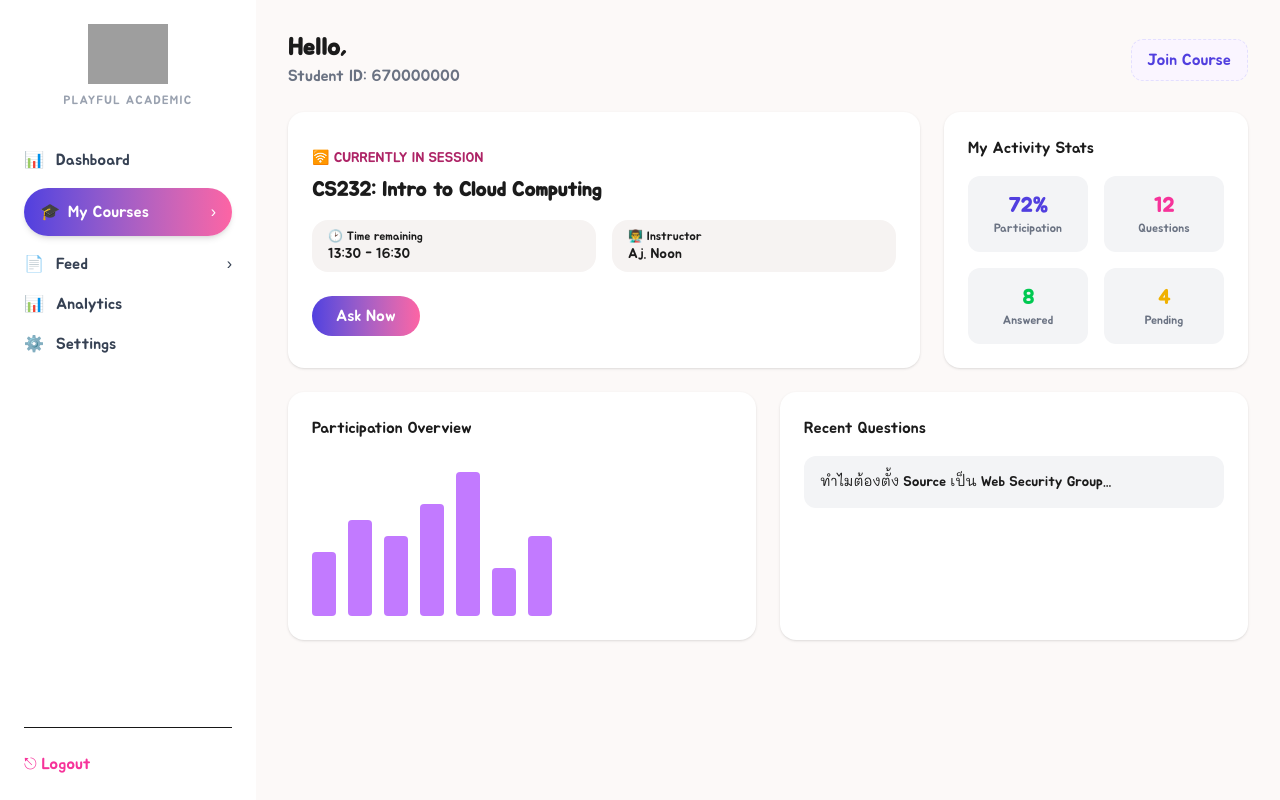
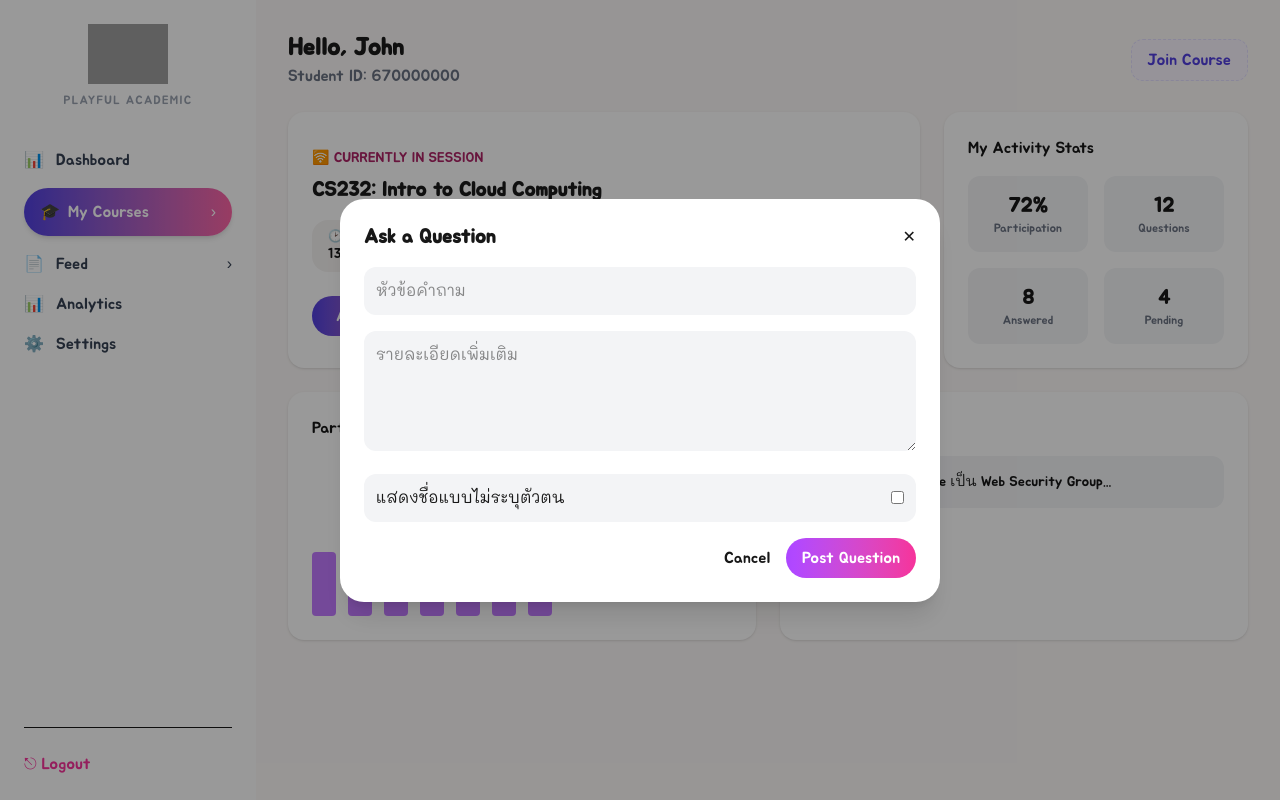
Before and after one commit to Gummy-168/CS232-Project-AWS-07, a Next.js app in the folder frontend/: page /dashboard in a window 1280 px wide. Both pictures are taken after a click on the button "Ask Now". Built offline with nearby package versions, Linux system fonts and the light colour scheme; grey boxes are pictures that could not be loaded.

Commit message:
add ask modal component

```diff
--- /dev/null
+++ b/frontend/app/components/askmodal.tsx
@@ -0,0 +1,73 @@
+"use client";
+
+import { useState } from "react";
+
+export default function AskModal({ isOpen, onClose }) {
+  const [title, setTitle] = useState("");
+  const [detail, setDetail] = useState("");
+  const [anonymous, setAnonymous] = useState(false);
+
+  if (!isOpen) return null;
+
+  const handleSubmit = async () => {
+    const payload = {
+      title,
+      detail,
+      anonymous,
+    };
+
+    console.log("SEND:", payload);
+
+    // 🔹 mock API
+    await new Promise((res) => setTimeout(res, 500));
+
+    alert("Posted!");
+    onClose();
+  };
+
+  return (
+    <div className="fixed inset-0 bg-black/40 flex items-center justify-center z-50">
+      <div className="bg-white w-[600px] rounded-3xl p-6 space-y-4 shadow-xl">
+
+        <div className="flex justify-between items-center">
+          <h2 className="text-xl font-semibold">Ask a Question</h2>
+          <button onClick={onClose}>✕</button>
+        </div>
+
+        <input
+          placeholder="หัวข้อคำถาม"
+          className="w-full p-3 rounded-xl bg-gray-100"
+          value={title}
+          onChange={(e) => setTitle(e.target.value)}
+        />
+
+        <textarea
+          placeholder="รายละเอียดเพิ่มเติม"
+          className="w-full p-3 rounded-xl bg-gray-100"
+          rows={4}
+          value={detail}
+          onChange={(e) => setDetail(e.target.value)}
+        />
+
+        <div className="flex items-center justify-between bg-gray-100 p-3 rounded-xl">
+          <span>แสดงชื่อแบบไม่ระบุตัวตน</span>
+          <input
+            type="checkbox"
+            checked={anonymous}
+            onChange={() => setAnonymous(!anonymous)}
+          />
+        </div>
+
+        <div className="flex justify-end gap-4">
+          <button onClick={onClose}>Cancel</button>
+          <button
+            onClick={handleSubmit}
+            className="bg-gradient-to-r from-purple-500 to-pink-500 text-white px-4 py-2 rounded-full"
+          >
+            Post Question
+          </button>
+        </div>
+      </div>
+    </div>
+  );
+}
--- a/frontend/app/dashboard/page.tsx
+++ b/frontend/app/dashboard/page.tsx
@@ -1,17 +1,58 @@
+"use client";
+import { useEffect, useState } from "react";
+import AskModal from "../components/askmodal";
+
+// mock data
+const fetchDashboardData = async () => {
+  return new Promise((resolve) => {
+    setTimeout(() => {
+      resolve({
+        student: {
+          name: "John",
+          id: "670000000",
+        },
+        session: {
+          title: "CS232: Intro to Cloud Computing",
+          time: "13:30 - 16:30",
+          instructor: "Aj. Noon",
+        },
+        stats: {
+          participation: 72,
+          questions: 12,
+          answered: 8,
+          pending: 4,
+        },
+        chart: [40, 60, 50, 70, 90, 30, 50],
+        recentQuestion:
+          "ทำไมต้องตั้ง Source เป็น Web Security Group...",
+      });
+    }, 800); // simulate delay
+  });
+};
+
 export default function Dashboard() {
+  const [data, setData] = useState(null);
+  const [open, setOpen] = useState(false);
+
+  useEffect(() => {
+    fetchDashboardData().then((res) => setData(res));
+  }, []);
+
+  if (!data) return <div className="p-8">Loading...</div>;
+
   return (
     <div className="flex min-h-screen bg-[#FCF9F8]">
-
-      {/* Main */}
       <main className="flex-1 p-8 space-y-6">
 
         {/* Header */}
         <div className="flex justify-between items-center">
           <div>
             <h2 className="text-[#1B1B1B] text-2xl font-semibold">
-              Hello,
+              Hello, {data.student.name}
             </h2>
-            <p className="text-gray-500">Student ID: 670000000</p>
+            <p className="text-gray-500">
+              Student ID: {data.student.id}
+            </p>
           </div>
 
           <button className="border border-dashed border-[#E3DFFF] px-4 py-2 rounded-xl text-[#513FDF] bg-[#FAF5FF] hover:bg-[#513FDF] hover:text-white transition">
@@ -25,70 +66,56 @@ export default function Dashboard() {
           {/* Current Session */}
           <div className="col-span-2 bg-white p-6 rounded-2xl shadow">
             <p className="mt-3 text-[#AE2466] text-sm mb-2">
-              <span>🛜 </span>
-              CURRENTLY IN SESSION
+              🛜 CURRENTLY IN SESSION
             </p>
 
             <h3 className="text-xl text-[#1B1B1B] font-semibold mb-4">
-              CS232: Intro to Cloud Computing
+              {data.session.title}
             </h3>
 
             <div className="flex gap-4">
-              <div className="flex-1 text-[#1B1B1B] bg-[#F6F3F2] px-4 py-2 rounded-2xl text-sm">
-
-                <p className="text-xs">🕑 Time remaining</p>
-                13:30 - 16:30
+              <div className="flex-1 bg-[#F6F3F2] px-4 py-2 rounded-2xl text-sm">
+                <p className="text-xs">🕑 Time</p>
+                {data.session.time}
               </div>
-              <div className="flex-1 text-[#1B1B1B] bg-[#F6F3F2] px-4 py-2 rounded-2xl text-sm">
+              <div className="flex-1 bg-[#F6F3F2] px-4 py-2 rounded-2xl text-sm">
                 <p className="text-xs">👨‍🏫 Instructor</p>
-                Aj. Noon
+                {data.session.instructor}
               </div>
             </div>
 
-            <button className="mt-6 bg-gradient-to-r from-[#513FDF] to-[#FD64A4] text-white px-6 py-2 rounded-full hover:opacity-50 transition">
+            <button
+              onClick={() => setOpen(true)}
+              className="bg-gradient-to-r from-[#513FDF] to-[#FD64A4] text-white px-6 py-2 rounded-full mt-6"
+            >
               Ask Now
             </button>
+
+      <AskModal isOpen={open} onClose={() => setOpen(false)} />
           </div>
 
           {/* Stats */}
           <div className="bg-white p-6 rounded-2xl shadow">
-            <h3 className="text-[#1B1B1B]  mb-4">My Activity Stats</h3>
+            <h3 className="mb-4">My Activity Stats</h3>
 
             <div className="grid grid-cols-2 gap-4">
-              <div className="bg-gray-100 p-4 rounded-xl text-center">
-                <p className="text-xl font-bold text-[#513FDF]">72%</p>
-                <p className="text-xs text-gray-500">Participation</p>
-              </div>
-
-              <div className="bg-gray-100 p-4 rounded-xl text-center">
-                <p className="text-xl font-bold text-pink-500">12</p>
-                <p className="text-xs text-gray-500">Questions</p>
-              </div>
-
-              <div className="bg-gray-100 p-4 rounded-xl text-center">
-                <p className="text-xl font-bold text-green-500">8</p>
-                <p className="text-xs text-gray-500">Answered</p>
-              </div>
-
-              <div className="bg-gray-100 p-4 rounded-xl text-center">
-                <p className="text-xl font-bold text-yellow-500">4</p>
-                <p className="text-xs text-gray-500">Pending</p>
-              </div>
+              <StatBox value={`${data.stats.participation}%`} label="Participation" />
+              <StatBox value={data.stats.questions} label="Questions" />
+              <StatBox value={data.stats.answered} label="Answered" />
+              <StatBox value={data.stats.pending} label="Pending" />
             </div>
           </div>
         </div>
 
-        {/* Bottom Section */}
+        {/* Bottom */}
         <div className="grid grid-cols-2 gap-6">
 
           {/* Chart */}
           <div className="bg-white p-6 rounded-2xl shadow">
-            <h3 className="text-[#1B1B1B] mb-4">
-              Participation Overview
-            </h3>
+            <h3 className="mb-4">Participation Overview</h3>
 
             <div className="flex items-end gap-3 h-40">
-              {[40, 60, 50, 70, 90, 30, 50].map((h, i) => (
+              {data.chart.map((h, i) => (
                 <div
                   key={i}
                   className="bg-purple-400 w-6 rounded"
@@ -100,12 +127,10 @@ export default function Dashboard() {
 
           {/* Questions */}
           <div className="bg-white p-6 rounded-2xl shadow">
-            <h3 className="text-[#1B1B1B] mb-4">
-              Recent Questions
-            </h3>
+            <h3 className="mb-4">Recent Questions</h3>
 
-            <div className="text-[#1B1B1B] bg-gray-100 p-4 rounded-xl text-sm">
-              ทำไมต้องตั้ง Source เป็น Web Security Group...
+            <div className="bg-gray-100 p-4 rounded-xl text-sm">
+              {data.recentQuestion}
             </div>
           </div>
         </div>
@@ -113,3 +138,13 @@ export default function Dashboard() {
     </div>
   );
 }
+
+// reusable component
+function StatBox({ value, label }) {
+  return (
+    <div className="bg-gray-100 p-4 rounded-xl text-center">
+      <p className="text-xl font-bold">{value}</p>
+      <p className="text-xs text-gray-500">{label}</p>
+    </div>
+  );
+}
```
